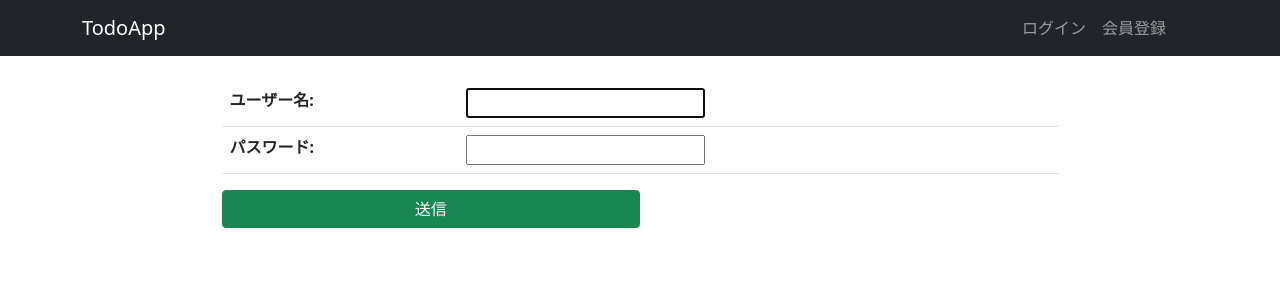
After one commit to P-toyo/Practice-Django, a Django app: page /accounts/login/ in a window 1280 px wide. The commit adds this page. Shown: the top 300 px of the page. Run offline with Django 4.2, Linux system fonts and the light colour scheme.

Commit message:
ログイン機能、会員登録機能の実装

```diff
--- /dev/null
+++ b/django-todo-app/accounts/templates/accounts/login.html
@@ -0,0 +1,15 @@
+{% extends 'base.html' %}
+
+{% block content %}
+<div class="mt-4">
+    <form action="" method="POST">
+        {% csrf_token %}
+        <table class="table">
+            {{ form.as_table }}
+        </table>
+        <div class="d-grid gap-2 col-6 mx-left">
+            <input class="btn btn-success" type="submit" value="送信">
+        </div>
+    </form>
+</div>
+{% endblock content %}
--- a/django-todo-app/accounts/urls.py
+++ b/django-todo-app/accounts/urls.py
@@ -1,9 +1,10 @@
-from django.contrib.auth.views import LoginView, LogoutView
+from django.urls import path
+from django.contrib.auth.views import LogoutView
+
+from accounts.views import MyLoginView, SignUpView
 
 urlpatterns = [
-    path('login/', LoginView.as_view(
-        template_name="accounts/login.html",
-        redirect_authenticated_user=True,
-    ), name='login'),
+    path("signup/", SignUpView.as_view(), name="signup"),
+    path('login/', MyLoginView.as_view(), name='login'),
     path('logout/', LogoutView.as_view(), name='logout'),
 ]
--- a/django-todo-app/accounts/views.py
+++ b/django-todo-app/accounts/views.py
@@ -1,3 +1,13 @@
-from django.shortcuts import render
+from django.views.generic import CreateView
+from django.contrib.auth.views import LoginView
+from django.contrib.auth.forms import UserCreationForm
+from django.urls import reverse_lazy
 
-# Create your views here.
+class MyLoginView(LoginView):
+    template_name = "accounts/login.html"
+    redirect_authenticated_user = True
+
+class SignUpView(CreateView):
+    template_name = "accounts/signup.html"
+    form_class = UserCreationForm
+    success_url = reverse_lazy("task-list")
--- a/django-todo-app/config/settings.py
+++ b/django-todo-app/config/settings.py
@@ -56,7 +56,7 @@ ROOT_URLCONF = 'config.urls'
 TEMPLATES = [
     {
         'BACKEND': 'django.template.backends.django.DjangoTemplates',
-        'DIRS': [],
+        'DIRS': [BASE_DIR / "templates"],
         'APP_DIRS': True,
         'OPTIONS': {
             'context_processors': [
@@ -123,3 +123,7 @@ STATIC_URL = 'static/'
 # https://docs.djangoproject.com/en/4.0/ref/settings/#default-auto-field
 
 DEFAULT_AUTO_FIELD = 'django.db.models.BigAutoField'
+
+LOGIN_URL = "login"
+LOGIN_REDIRECT_URL = "task-list"
+LOGOUT_REDIRECT_URL = "task-list"
--- a/django-todo-app/config/urls.py
+++ b/django-todo-app/config/urls.py
@@ -18,5 +18,6 @@ from django.urls import path, include
 
 urlpatterns = [
     path('admin/', admin.site.urls),
-    path('', include('todo.urls'))
+    path('', include('todo.urls')),
+    path('accounts/', include('accounts.urls'))
 ]
--- /dev/null
+++ b/django-todo-app/templates/base.html
@@ -0,0 +1,53 @@
+<!doctype html>
+<html lang="ja">
+
+<head>
+    <meta charset="utf-8">
+    <meta name="viewport" content="width=device-width, initial-scale=1">
+    <link href="https://cdn.jsdelivr.net/npm/bootstrap@5.0.2/dist/css/bootstrap.min.css" rel="stylesheet"
+        integrity="sha384-EVSTQN3/azprG1Anm3QDgpJLIm9Nao0Yz1ztcQTwFspd3yD65VohhpuuCOmLASjC" crossorigin="anonymous">
+    <title>TodoApp</title>
+</head>
+
+<body>
+
+    <nav class="navbar navbar-expand-lg navbar-dark bg-dark">
+        <div class="container">
+            <a class="navbar-brand" href="{% url "task-list" %}">TodoApp</a>
+            <div class="d-flex me-4">
+                <ul class="navbar-nav">
+                    {% if user.is_authenticated %}
+                    <li class="nav-item">
+                        <a class="nav-link text-white disabled" href="">{{ user.username }}</a>
+                    </li>
+                    <li class="nav-item">
+                        <a class="nav-link" href="{% url "logout" %}">ログアウト</a>
+                    </li>
+                    {% else %}
+                        <li class="nav-item">
+                            <a class="nav-link" href="{% url "login" %}">ログイン</a>
+                        </li>
+                        <li class="nav-item">
+                            <a class="nav-link" href="{% url "signup" %}">会員登録</a>
+                        </li>
+                    {% endif %}
+                </ul>
+            </div>
+        </div>
+    </nav>
+
+    <div class="container">
+        <div class="w-75 mx-auto">
+            {% block header %}
+            {% endblock header %}
+
+            {% block content %}
+            {% endblock content %}
+        </div>
+    </div>
+    <script src="https://cdn.jsdelivr.net/npm/bootstrap@5.0.2/dist/js/bootstrap.bundle.min.js"
+        integrity="sha384-MrcW6ZMFYlzcLA8Nl+NtUVF0sA7MsXsP1UyJoMp4YLEuNSfAP+JcXn/tWtIaxVXM" crossorigin="anonymous">
+    </script>
+</body>
+
+</html>
--- a/django-todo-app/todo/templates/todo/task_delete.html
+++ b/django-todo-app/todo/templates/todo/task_delete.html
@@ -1,4 +1,4 @@
-{% extends 'todo/base.html' %}
+{% extends 'base.html' %}
 
 {% block header %}
 
--- a/django-todo-app/todo/templates/todo/task_form.html
+++ b/django-todo-app/todo/templates/todo/task_form.html
@@ -1,4 +1,4 @@
-{% extends 'todo/base.html' %}
+{% extends 'base.html' %}
 
 {% block header %}
 <div class="p-3 mt-3 mb-3">
--- a/django-todo-app/todo/templates/todo/task_list.html
+++ b/django-todo-app/todo/templates/todo/task_list.html
@@ -1,4 +1,4 @@
-{% extends 'todo/base.html' %}
+{% extends 'base.html' %}
 
 {% block header %}
 <div class="p-3 mb-5"></div>
@@ -10,9 +10,11 @@
 {% block content %}
 
 <div class="shadow-sm p-3 mb-5 bg-body rounded">
+    {% if user.is_authenticated %}
         <div class="d-grid gap-2 d-md-flex justify-content-md-end me-3">
             <a href="{% url "task-new" %}" class="btn btn-outline-success">新規作成</a>
         </div>
+    {% endif %}
     <table class="table">
         <thead>
             <tr>
@@ -28,10 +30,12 @@
                     <a href="{% url "task-detail" task.pk %}">{{ task.title }}</a>
                 </td>
                 <td>{{ task.deadline }}</td>
+                {% if user.is_authenticated %}
                     <td>
                         <a href="{% url "task-edit" task.pk %}">編集</a>
                         <a href="{% url "task-delete" task.pk %}">削除</a>
                     </td>
+                {% endif %}
             </tr>
             {% endfor %}
         </tbody>
```
Also changed, not shown: django-todo-app/accounts/templates/accounts/signup.html (added, +16 -0 lines), django-todo-app/todo/templates/todo/base.html (deleted, +0 -21 lines), django-todo-app/todo/templates/todo/task_detail.html (+5 -3 lines), django-todo-app/todo/views.py (+4 -3 lines), django-todo-app/db.sqlite3. Lines whose indentation alone changed are shown as unchanged.
